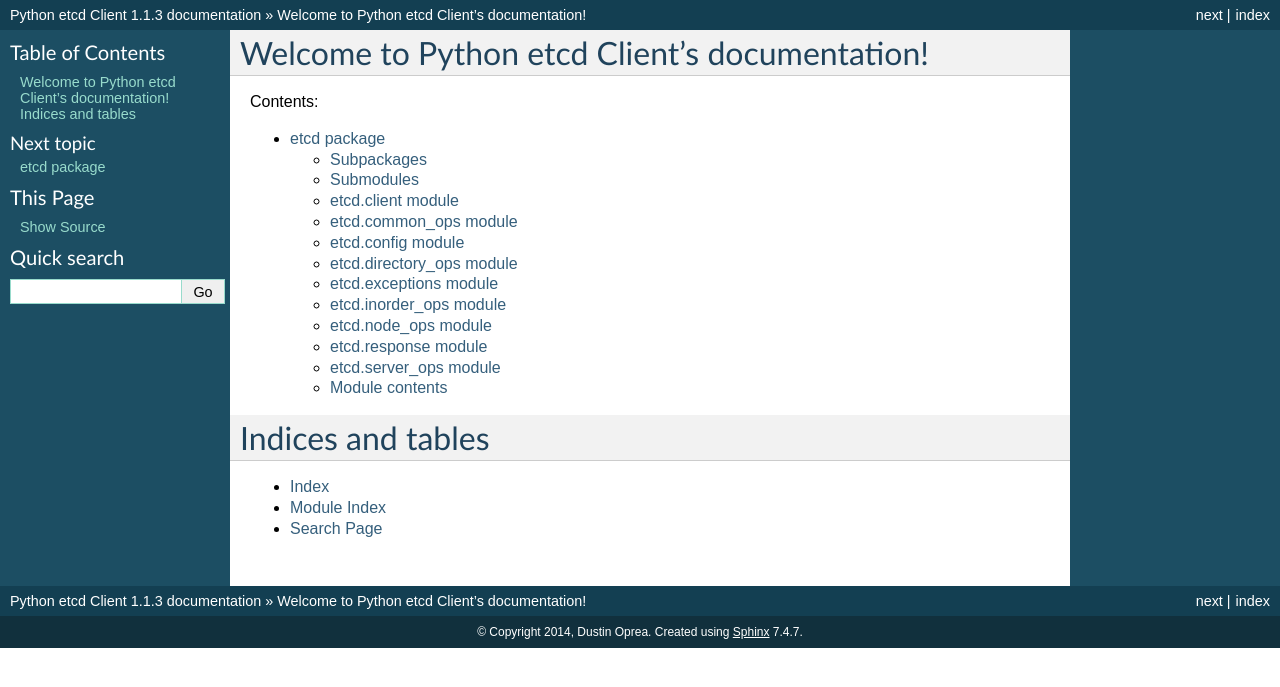
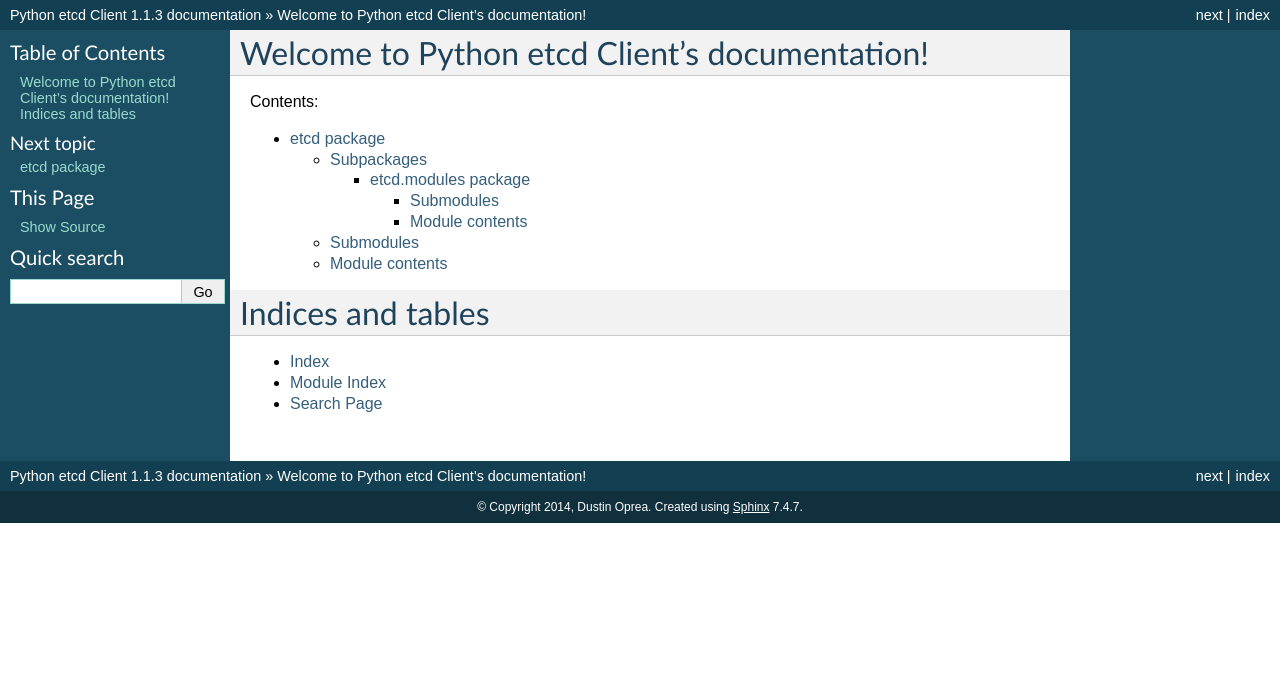
Before and after one commit to dsoprea/PythonEtcdClient, a Sphinx documentation site: the page built from docs/index.rst, in a window 1280 px wide. Shown: the top 687 px of the page. Built offline with Sphinx 7.4.7, drawn with Linux system fonts in a browser that asks for light colours; pages that are not in the unit, such as notebooks, are missing from menus.

Commit message:
Doc rebuild.

```diff
--- a/docs/conf.py
+++ b/docs/conf.py
@@ -1,7 +1,7 @@
 # -*- coding: utf-8 -*-
 #
 # Python etcd Client documentation build configuration file, created by
-# sphinx-quickstart on Sun Jan  5 22:26:36 2014.
+# sphinx-quickstart on Mon Jan  6 01:58:01 2014.
 #
 # This file is execfile()d with the current directory set to its
 # containing dir.
--- a/docs/etcd.rst
+++ b/docs/etcd.rst
@@ -11,78 +11,17 @@
 Submodules
 ----------
 
-etcd.client module
-------------------
+.. toctree::
 
-.. automodule:: etcd.client
-    :members:
-    :undoc-members:
-    :show-inheritance:
-
-etcd.common_ops module
-----------------------
-
-.. automodule:: etcd.common_ops
-    :members:
-    :undoc-members:
-    :show-inheritance:
-
-etcd.config module
-------------------
-
-.. automodule:: etcd.config
-    :members:
-    :undoc-members:
-    :show-inheritance:
-
-etcd.directory_ops module
--------------------------
-
-.. automodule:: etcd.directory_ops
-    :members:
-    :undoc-members:
-    :show-inheritance:
-
-etcd.exceptions module
-----------------------
-
-.. automodule:: etcd.exceptions
-    :members:
-    :undoc-members:
-    :show-inheritance:
-
-etcd.inorder_ops module
------------------------
-
-.. automodule:: etcd.inorder_ops
-    :members:
-    :undoc-members:
-    :show-inheritance:
-
-etcd.node_ops module
---------------------
-
-.. automodule:: etcd.node_ops
-    :members:
-    :undoc-members:
-    :show-inheritance:
-
-etcd.response module
---------------------
-
-.. automodule:: etcd.response
-    :members:
-    :undoc-members:
-    :show-inheritance:
-
-etcd.server_ops module
-----------------------
-
-.. automodule:: etcd.server_ops
-    :members:
-    :undoc-members:
-    :show-inheritance:
-
+   etcd.client
+   etcd.common_ops
+   etcd.config
+   etcd.directory_ops
+   etcd.exceptions
+   etcd.inorder_ops
+   etcd.node_ops
+   etcd.response
+   etcd.server_ops
 
 Module contents
 ---------------
--- a/docs/index.rst
+++ b/docs/index.rst
@@ -1,5 +1,5 @@
 .. Python etcd Client documentation master file, created by
-   sphinx-quickstart on Sun Jan  5 22:26:36 2014.
+   sphinx-quickstart on Mon Jan  6 01:58:01 2014.
    You can adapt this file completely to your liking, but it should at least
    contain the root `toctree` directive.
 
@@ -9,7 +9,7 @@
 Contents:
 
 .. toctree::
-   :maxdepth: 2
+   :maxdepth: 4
 
    etcd
 
```
Also changed, not shown: docs/etcd.modules.rst (+3 -15 lines).
